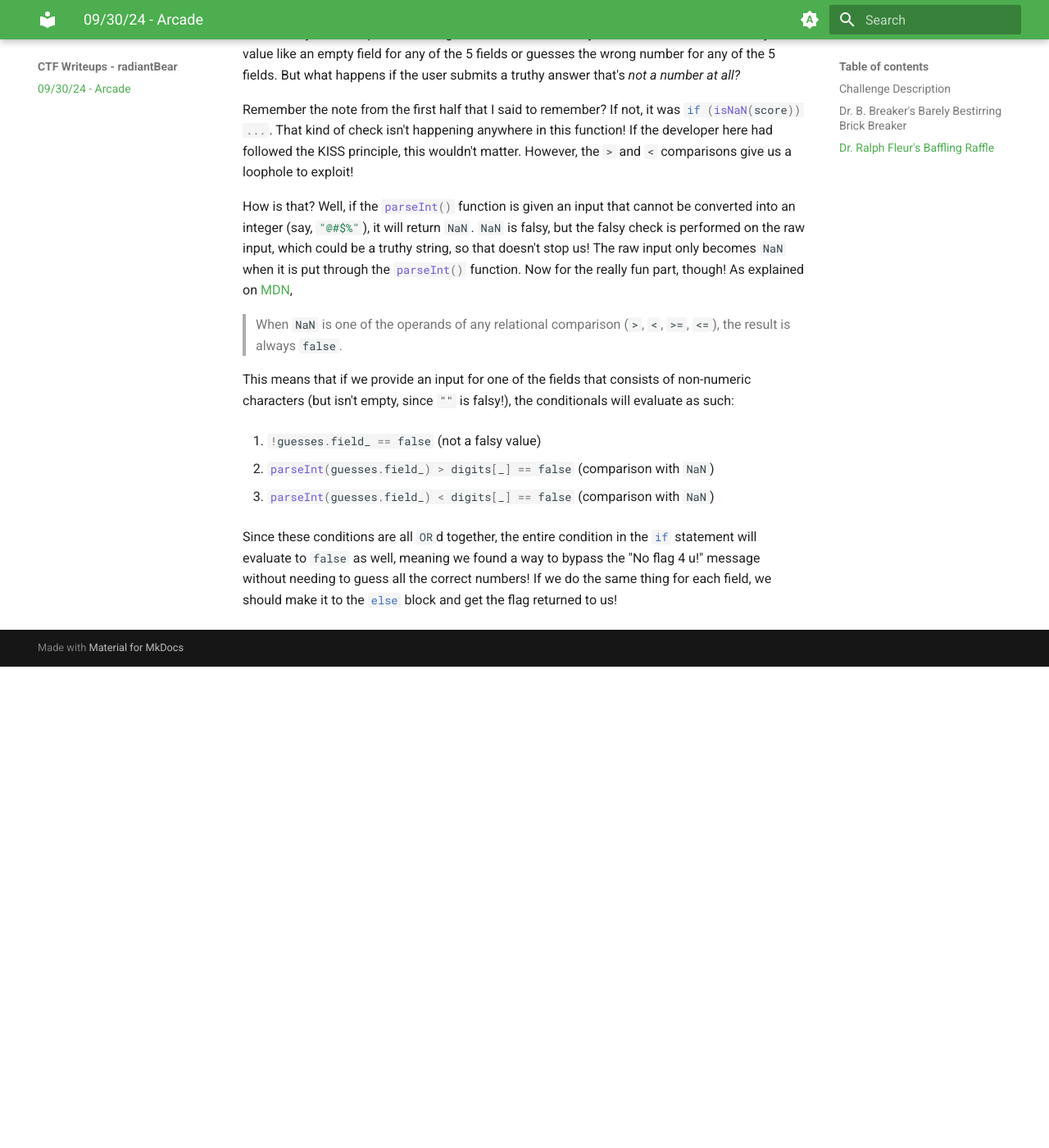
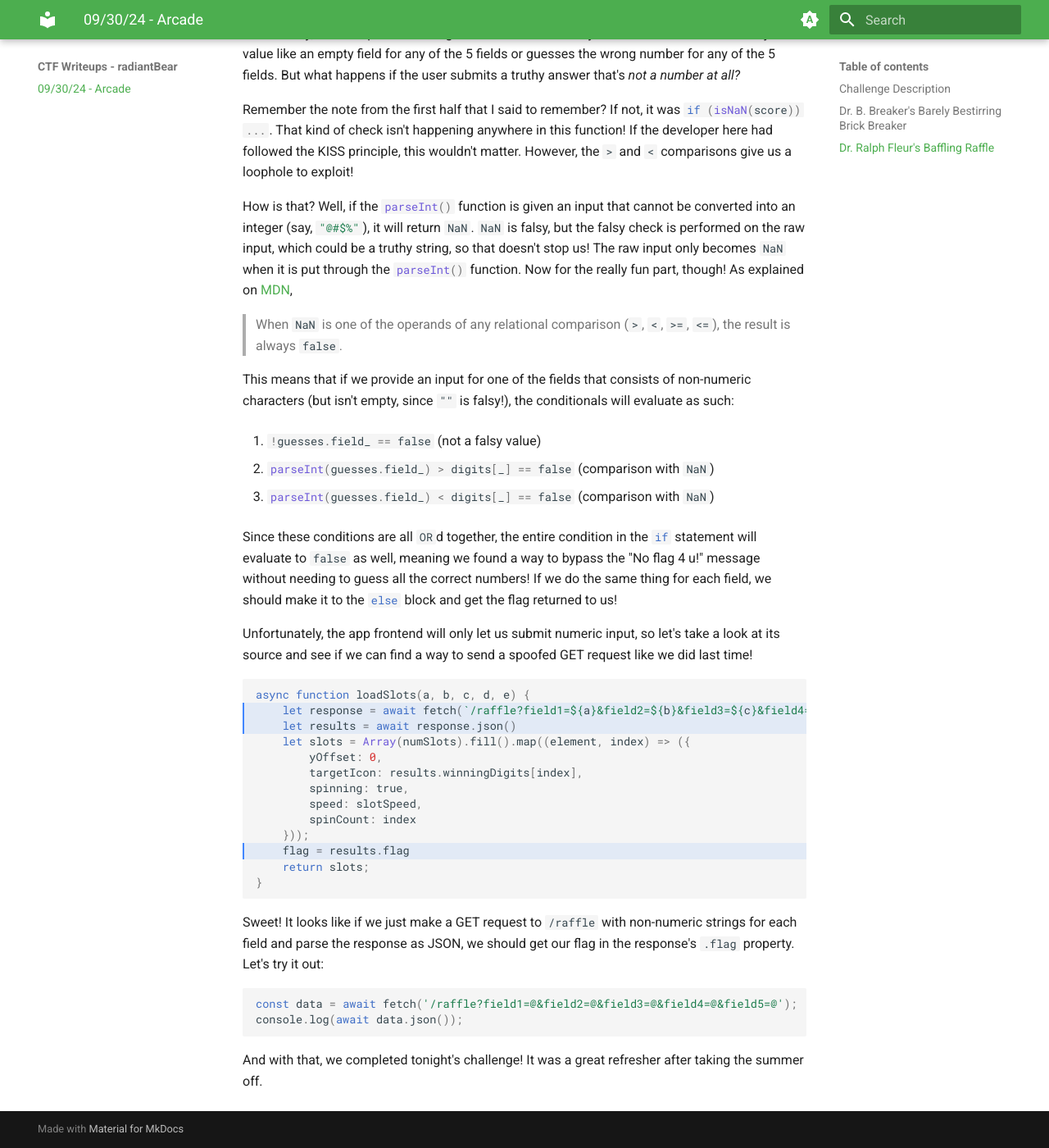
Before and after one commit to radiantBear/ctf-writeups, an MkDocs documentation site: the page built from docs/arcade.md, in a window 1280 px wide and 1400 px high, scrolled down 2894 px. Shown: the whole window at 82% size. Built offline with MkDocs 1.6.1 and Material for MkDocs 9.7.7, drawn with Linux system fonts in a browser that asks for light colours; before the commit the page ends 3707 px from its top, so only the background shows below that.

Commit message:
Finish part 2

````diff
--- a/docs/arcade.md
+++ b/docs/arcade.md
@@ -170,3 +170,35 @@ statement will evaluate to `false` as well, meaning we found a way to bypass the
 4 u!" message without needing to guess all the correct numbers! If we do the same thing
 for each field, we should make it to the `#!js else` block and get the flag returned to
 us!
+
+Unfortunately, the app frontend will only let us submit numeric input, so let's take a
+look at its source and see if we can find a way to send a spoofed GET request like we did
+last time!
+
+```js hl_lines="2 3 11"
+async function loadSlots(a, b, c, d, e) {
+    let response = await fetch(`/raffle?field1=${a}&field2=${b}&field3=${c}&field4=${d}&field5=${e}`);
+    let results = await response.json()
+    let slots = Array(numSlots).fill().map((element, index) => ({
+        yOffset: 0,
+        targetIcon: results.winningDigits[index],
+        spinning: true,
+        speed: slotSpeed,
+        spinCount: index
+    }));
+    flag = results.flag
+    return slots;
+}
+```
+
+Sweet! It looks like if we just make a GET request to `/raffle` with non-numeric strings
+for each field and parse the response as JSON, we should get our flag in the response's
+`.flag` property. Let's try it out:
+
+```js
+const data = await fetch('/raffle?field1=@&field2=@&field3=@&field4=@&field5=@');
+console.log(await data.json());
+```
+
+And with that, we completed tonight's challenge! It was a great refresher after taking the
+summer off.
````
